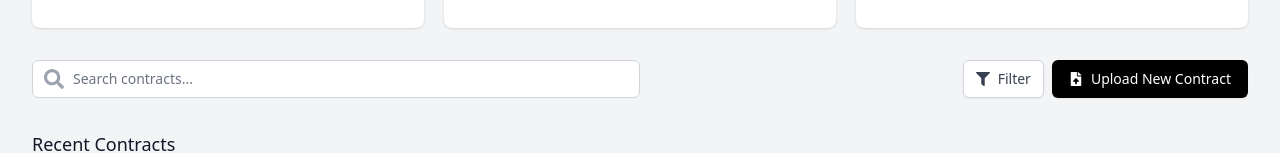
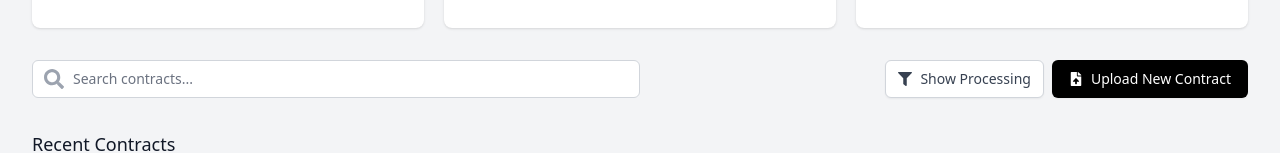
Before and after one commit to ManishPrakkash/contracam, a React (Vite) app in the folder contracam/: page /dashboard in a window 1280 px wide. Both pictures are taken after typing "name@example.com", "Sample123" into the empty fields and a click on the button "Sign in". Shown: the part 250-403 px from the top of the page. Built offline with nearby package versions, Linux system fonts and the light colour scheme.

Commit message:
filter button changes dynamicaly

```diff
--- a/contracam/src/pages/Dashboard.jsx
+++ b/contracam/src/pages/Dashboard.jsx
@@ -8,6 +8,7 @@ import sampleImage from '../assets/sample.png'; // Import the sample image
 const Dashboard = () => {
   const [contracts, setContracts] = useState([]);
   const [searchTerm, setSearchTerm] = useState('');
+  const [filterStatus, setFilterStatus] = useState(''); // Add state for filter status
   const [stats, setStats] = useState({
     totalContracts: 0,
     alertsFound: 0,
@@ -61,8 +62,15 @@ const Dashboard = () => {
     navigate('/login');
   };
 
+  const toggleFilter = () => {
+    setFilterStatus((prevStatus) =>
+      prevStatus === 'Processing' ? 'Completed' : prevStatus === 'Completed' ? '' : 'Processing'
+    ); // Toggle between "Processing", "Completed", and "Show All"
+  };
+
   const filteredContracts = contracts.filter(contract =>
-    contract.title.toLowerCase().includes(searchTerm.toLowerCase())
+    contract.title.toLowerCase().includes(searchTerm.toLowerCase()) &&
+    (filterStatus === '' || contract.status === filterStatus) // Apply filter
   );
 
   return (
@@ -162,8 +170,11 @@ const Dashboard = () => {
               </div>
 
               <div className="flex space-x-2">
-                <button className="inline-flex items-center px-3 py-2 border border-gray-300 shadow-sm text-sm leading-4 font-medium rounded-md text-gray-700 bg-white hover:bg-gray-50 focus:outline-none focus:ring-2 focus:ring-offset-2 focus:ring-primary-500">
-                  <FaFilter className="mr-2" /> Filter
+                <button
+                  onClick={toggleFilter} // Toggle filter status
+                  className="inline-flex items-center px-3 py-2 border border-gray-300 shadow-sm text-sm leading-4 font-medium rounded-md text-gray-700 bg-white hover:bg-gray-50 focus:outline-none focus:ring-2 focus:ring-offset-2 focus:ring-primary-500"
+                >
+                  <FaFilter className="mr-2" /> {filterStatus === 'Processing' ? 'Show Completed' : filterStatus === 'Completed' ? 'Show All' : 'Show Processing'}
                 </button>
 
                 <Link
```
